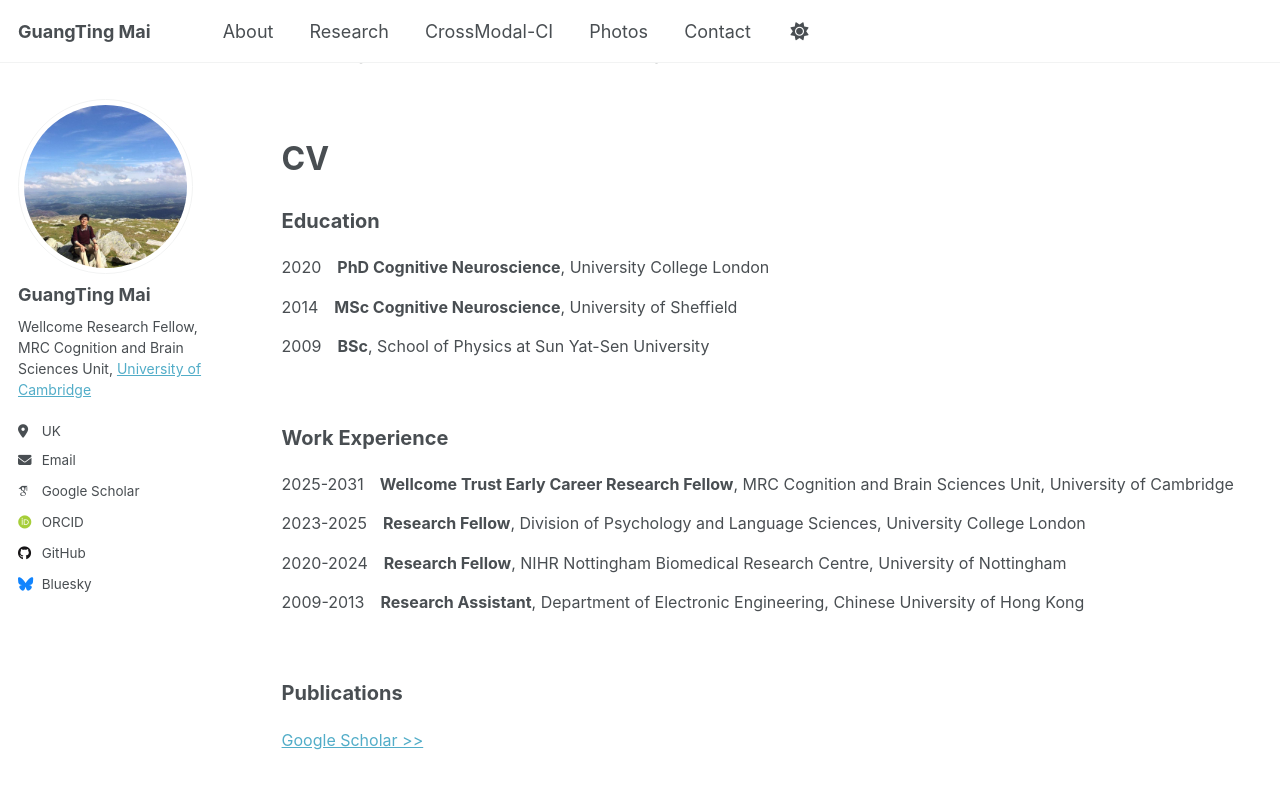
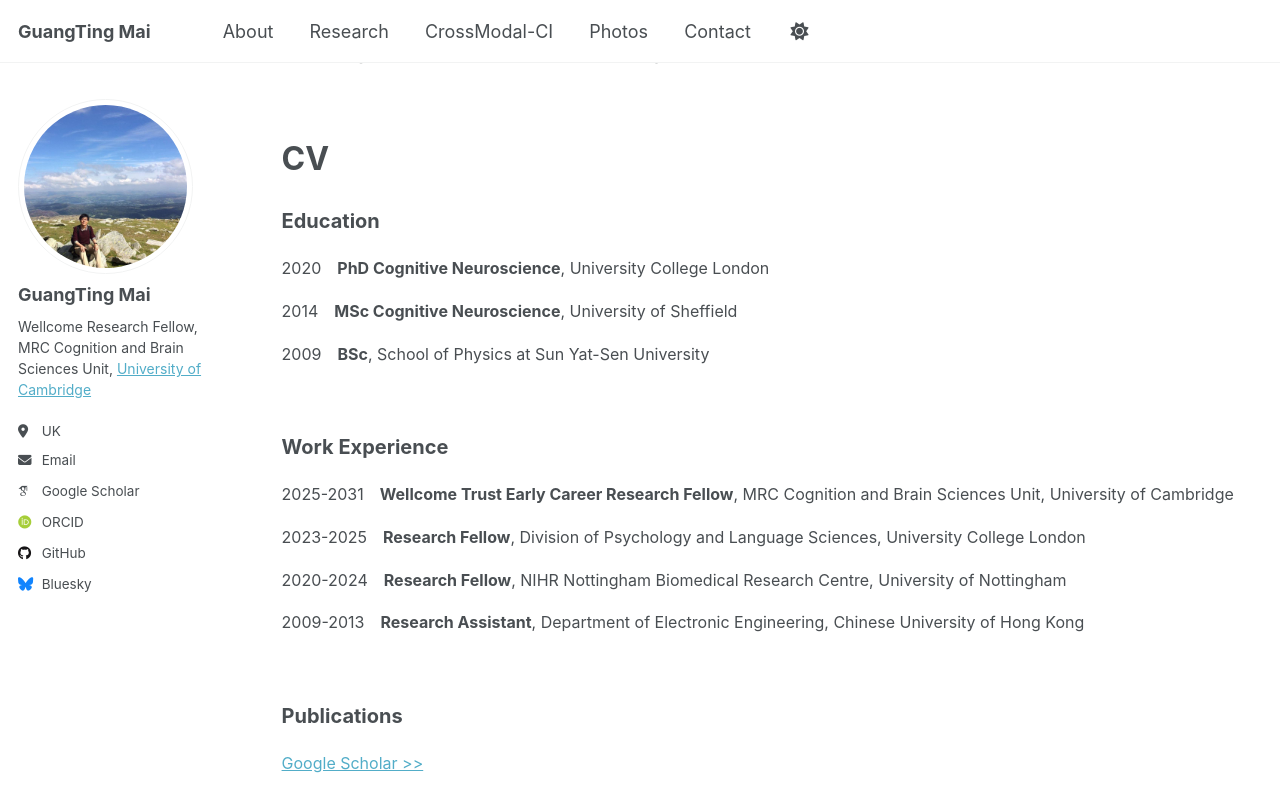
Before and after one commit to guangtingmai/guangtingmai.github.io, a Jekyll site: the page built from _pages/about.html, in a window 1280 px wide and 900 px high, scrolled down 481 px. Shown: the top 812 px of the window. Built offline with Jekyll 4.4.1, drawn with Linux system fonts in a browser that asks for light colours; some web fonts are replaced.

Commit message:
Update about.html

```diff
--- a/_pages/about.html
+++ b/_pages/about.html
@@ -26,16 +26,16 @@
 <br>
 <p><span style="font-size: 24pt;line-height: 1.5;display: block"><strong>CV</strong></span></p>
 <p><span style="font-size: 15pt;line-height: 1.5;display: block"><strong>Education</strong></span></p>
-<p><span style="font-size: 12pt;line-height: 1;display: block;">2020&emsp;<strong>PhD Cognitive Neuroscience</strong>, University College London</span></p>
-<p><span style="font-size: 12pt;line-height: 1;display: block;">2014&emsp;<strong>MSc Cognitive Neuroscience</strong>, University of Sheffield</span></p>
-<p><span style="font-size: 12pt;line-height: 1;display: block;">2009&emsp;<strong>BSc</strong>, School of Physics at Sun Yat-Sen University</span></p>
+<p><span style="font-size: 12pt;line-height: 1.2;display: block;">2020&emsp;<strong>PhD Cognitive Neuroscience</strong>, University College London</span></p>
+<p><span style="font-size: 12pt;line-height: 1.2;display: block;">2014&emsp;<strong>MSc Cognitive Neuroscience</strong>, University of Sheffield</span></p>
+<p><span style="font-size: 12pt;line-height: 1.2;display: block;">2009&emsp;<strong>BSc</strong>, School of Physics at Sun Yat-Sen University</span></p>
 <br>
 <p><span style="font-size: 15pt;line-height: 1.5;display: block"><strong>Work Experience</strong></span></p>
-<p><span style="font-size: 12pt;line-height: 1;display: block;">2025-2031&emsp;<strong>Wellcome Trust Early Career Research Fellow</strong>, MRC Cognition and Brain Sciences Unit, University of Cambridge</span></p>
-<p><span style="font-size: 12pt;line-height: 1;display: block;">2023-2025&emsp;<strong>Research Fellow</strong>, Division of Psychology and Language Sciences, University College London</span></p>
-<p><span style="font-size: 12pt;line-height: 1;display: block;">2020-2024&emsp;<strong>Research Fellow</strong>, NIHR Nottingham Biomedical Research Centre, University of Nottingham</span></p>
-<p><span style="font-size: 12pt;line-height: 1;display: block;">2009-2013&emsp;<strong>Research Assistant</strong>, Department of Electronic Engineering, Chinese University of Hong Kong</span></p>
+<p><span style="font-size: 12pt;line-height: 1.2;display: block;">2025-2031&emsp;<strong>Wellcome Trust Early Career Research Fellow</strong>, MRC Cognition and Brain Sciences Unit, University of Cambridge</span></p>
+<p><span style="font-size: 12pt;line-height: 1.2;display: block;">2023-2025&emsp;<strong>Research Fellow</strong>, Division of Psychology and Language Sciences, University College London</span></p>
+<p><span style="font-size: 12pt;line-height: 1.2;display: block;">2020-2024&emsp;<strong>Research Fellow</strong>, NIHR Nottingham Biomedical Research Centre, University of Nottingham</span></p>
+<p><span style="font-size: 12pt;line-height: 1.2;display: block;">2009-2013&emsp;<strong>Research Assistant</strong>, Department of Electronic Engineering, Chinese University of Hong Kong</span></p>
 <br>
 <p><span style="font-size: 15pt;line-height: 1.5;display: block"><strong>Publications</strong></span></p>
-<p><span style="font-size: 12pt;line-height: 1;display: block;"><a href="https://scholar.google.com/citations?user=bCQ03mIAAAAJ&hl=en">
+<p><span style="font-size: 12pt;line-height: 1.2;display: block;"><a href="https://scholar.google.com/citations?user=bCQ03mIAAAAJ&hl=en">
  Google Scholar >></a></span></p>
```
